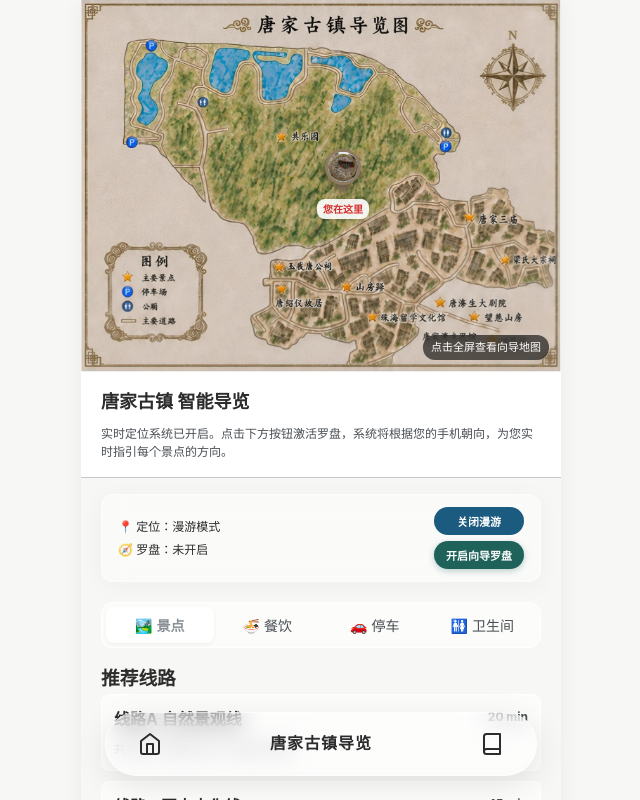
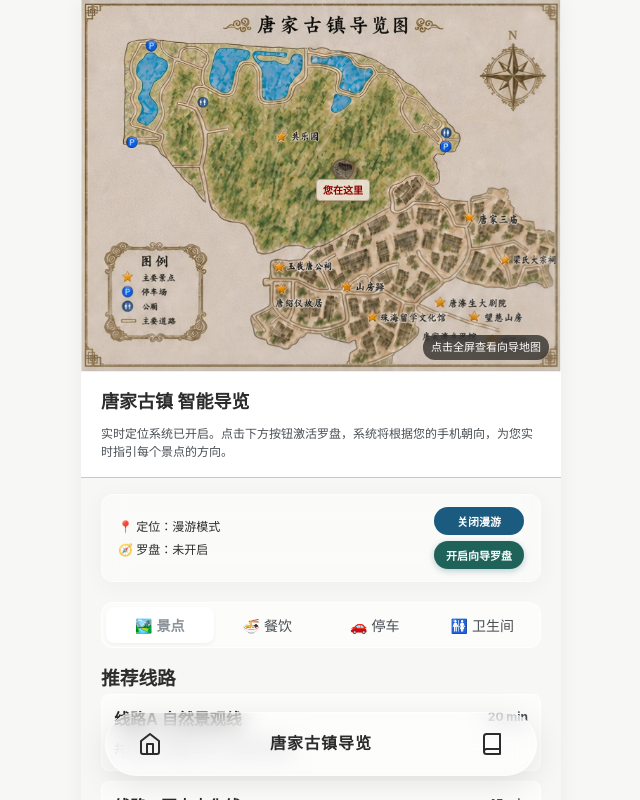
Before and after one commit to ZhouYi109/TangJia-Guide, a React (Vite) app: page / in a window 1280 px wide. Both pictures are taken after a click on the button "漫游演示". Shown: the top 800 px of the page, without its empty margins (319-959 px from the left). Built offline with nearby package versions, Linux system fonts and the light colour scheme; no server answers; a web font is replaced by a local one.

Commit message:
style: redesign marker to irregular organic shape to blend with map

```diff
--- a/src/pages/Home.jsx
+++ b/src/pages/Home.jsx
@@ -60,12 +60,12 @@ export default function Home() {
       >
         <div style={styles.userMarkerPulse}></div>
 
-        {/* 新版特色定位标：包含蚝壳墙与三雕图案的圆框 */}
-        <div style={styles.customPinBody}>
-          <img src="/user_marker.png" alt="定位标" style={styles.customPinImage} />
+        {/* 新版特色定位标：不规则有机水滴形 */}
+        <div style={styles.customPinWrapper}>
+          <div style={styles.customPinBody}>
+            <img src="/user_marker.png" alt="定位标" style={styles.customPinImage} />
+          </div>
         </div>
-        {/* 定位标底部的尖角 */}
-        <div style={styles.customPinPointer}></div>
         {heading !== null && (
           <div style={{
             ...styles.mapCompassArrow,
@@ -311,42 +311,41 @@ const styles = {
   },
   userMarkerPulse: {
     position: 'absolute',
-    width: '32px',
-    height: '32px',
-    backgroundColor: 'rgba(239, 83, 80, 0.4)',
+    width: '36px',
+    height: '36px',
+    backgroundColor: 'rgba(180, 100, 50, 0.4)',
     borderRadius: '50%',
     animation: 'pulse 2s infinite',
     top: '50%',
     left: '50%',
     transform: 'translate(-50%, -50%)',
   },
+  customPinWrapper: {
+    position: 'absolute',
+    top: '50%',
+    left: '50%',
+    transform: 'translate(-50%, calc(-50% - 15px))',
+    zIndex: 2,
+    pointerEvents: 'none',
+  },
   customPinBody: {
-    width: '36px',
-    height: '36px',
-    borderRadius: '50%',
-    border: '3px solid #8c7a61',
+    width: '22px',
+    height: '22px',
+    borderRadius: '50% 60% 50% 2px',
+    border: '2px solid rgba(100, 80, 60, 0.85)',
     overflow: 'hidden',
-    backgroundColor: '#fff',
-    boxShadow: '0 4px 10px rgba(0,0,0,0.3)',
-    zIndex: 2,
-    display: 'flex',
-    justifyContent: 'center',
-    alignItems: 'center',
+    boxShadow: '2px 2px 5px rgba(0,0,0,0.4)',
+    transform: 'rotate(-45deg)',
   },
   customPinImage: {
-    width: '100%',
-    height: '100%',
+    width: '160%',
+    height: '160%',
     objectFit: 'cover',
-  },
-  customPinPointer: {
-    width: '0',
-    height: '0',
-    borderLeft: '9px solid transparent',
-    borderRight: '9px solid transparent',
-    borderTop: '12px solid #8c7a61',
-    marginTop: '-4px', // 向上偏移以和圆框边框无缝连接
-    zIndex: 1,
-    filter: 'drop-shadow(0 4px 4px rgba(0,0,0,0.2))'
+    position: 'absolute',
+    top: '50%',
+    left: '50%',
+    transform: 'translate(-50%, -50%) rotate(45deg)',
+    filter: 'sepia(0.4) contrast(0.9) brightness(0.85)',
   },
   mapCompassArrow: {
     position: 'absolute',
@@ -356,20 +355,22 @@ const styles = {
     height: '0',
     borderLeft: '4px solid transparent',
     borderRight: '4px solid transparent',
-    borderBottom: '12px solid rgba(239, 83, 80, 0.9)',
+    borderBottom: '14px solid rgba(139, 0, 0, 0.8)',
     transformOrigin: 'bottom center',
     zIndex: 3,
   },
   userMarkerLabel: {
-    marginTop: '6px',
-    backgroundColor: 'rgba(255,255,255,0.9)',
-    color: '#D32F2F',
+    marginTop: '12px',
+    backgroundColor: 'rgba(240,230,215,0.9)',
+    color: '#8B0000',
+    border: '1px solid rgba(140,110,90,0.5)',
     fontSize: '10px',
     padding: '2px 6px',
-    borderRadius: '8px',
+    borderRadius: '4px',
     fontWeight: 'bold',
     whiteSpace: 'nowrap',
     boxShadow: '0 2px 4px rgba(0,0,0,0.1)',
+    zIndex: 3,
   },
   mapTextContent: {
     padding: '16px 20px',
```
